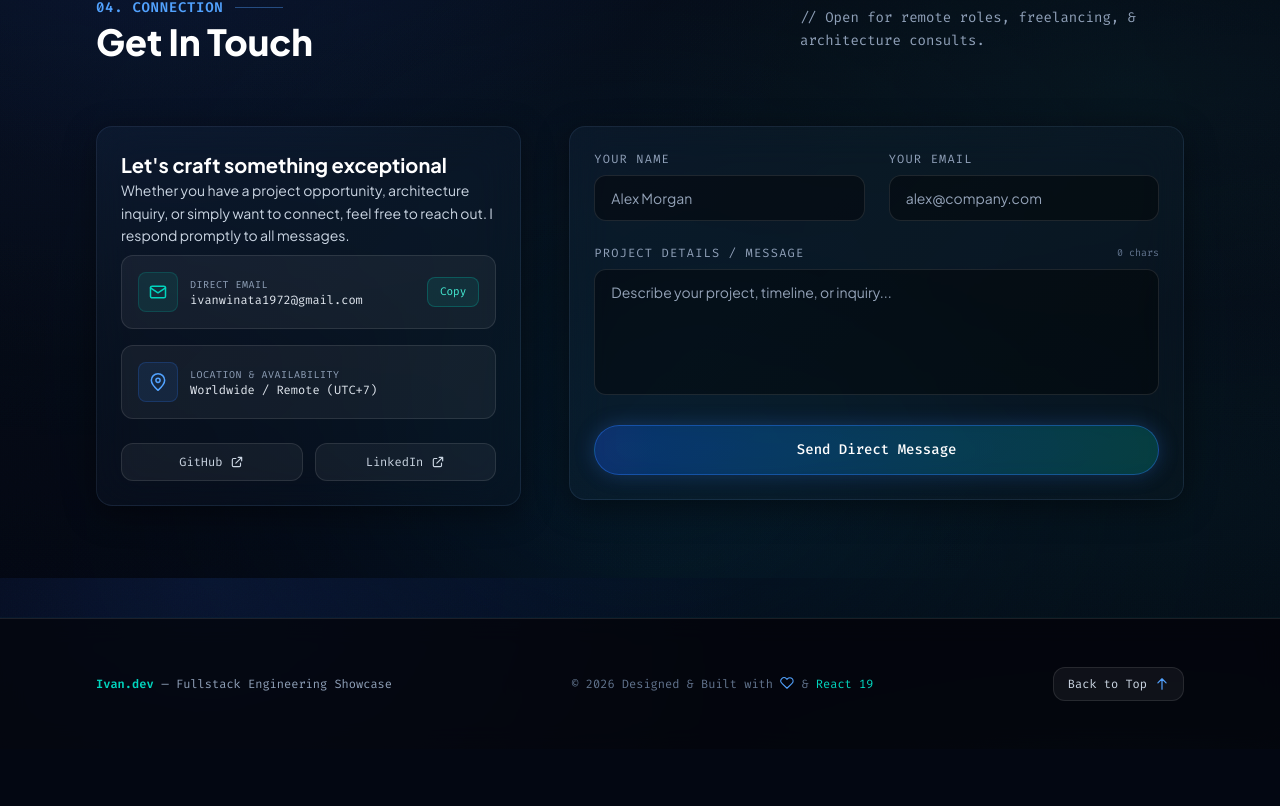
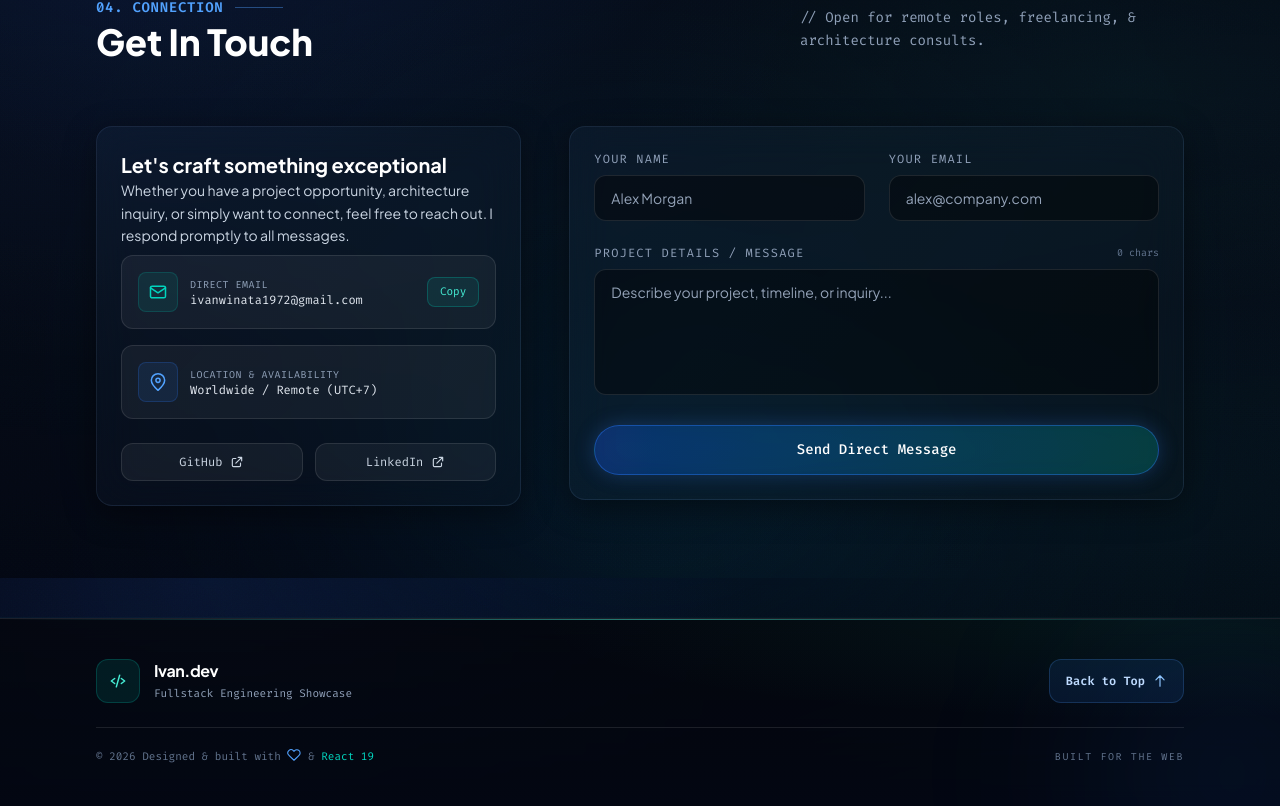
Before and after one commit to IvanWinataa/porto, a React (Vite) app in the folder frontend/: page / in a window 1280 px wide. Shown: the part 7422-8228 px from the top of the page. Before the commit the page ends 8171 px from the top, so only its background shows below. Built offline with nearby package versions, Linux system fonts and the light colour scheme; no server answers.

Commit message:
feat: enhance Footer component styling; update layout and background for improved aesthetics and user experience

```diff
--- a/frontend/src/components/Footer.jsx
+++ b/frontend/src/components/Footer.jsx
@@ -9,32 +9,48 @@ export default function Footer() {
   };
 
   return (
-    <footer className="border-t border-white/10 bg-[#04060C]/80 backdrop-blur-md py-12 relative overflow-hidden font-mono text-xs text-slate-400">
-      <div className="max-w-6xl mx-auto px-4 sm:px-6 lg:px-8 flex flex-col sm:flex-row items-center justify-between gap-6">
+    <footer className="footer-surface relative overflow-hidden border-t border-white/10 py-8 font-mono text-xs text-slate-400 backdrop-blur-md sm:py-10">
+      <div aria-hidden="true" className="absolute inset-x-0 top-0 h-px bg-gradient-to-r from-transparent via-teal-300/50 to-transparent" />
+      <div aria-hidden="true" className="pointer-events-none absolute -bottom-24 right-[-5rem] h-64 w-64 rounded-full bg-blue-500/10 blur-[100px]" />
 
-        {/* Left branding */}
-        <div className="flex items-center gap-2">
-          <span className="text-teal-400 font-bold">Ivan.dev</span>
-          <span>{t('— Fullstack Engineering Showcase', '— Portofolio Rekayasa Fullstack')}</span>
+      <div className="relative z-10 mx-auto max-w-6xl px-4 sm:px-6 lg:px-8">
+        <div className="flex flex-col gap-5 border-b border-white/10 pb-6 sm:flex-row sm:items-center sm:justify-between sm:gap-8">
+          <div className="flex items-center gap-3.5">
+            <span className="flex h-11 w-11 shrink-0 items-center justify-center rounded-xl border border-teal-400/20 bg-teal-400/10 text-teal-300">
+              <Icon name="code" className="h-5 w-5" />
+            </span>
+            <div className="min-w-0">
+              <div className="font-sans text-base font-bold tracking-tight text-white">Ivan.dev</div>
+              <p className="mt-0.5 text-[11px] leading-relaxed text-slate-400">
+                {t('Fullstack Engineering Showcase', 'Portofolio Rekayasa Fullstack')}
+              </p>
+            </div>
           </div>
 
-        {/* Center copyright */}
-        <div className="text-center sm:text-left text-slate-500">
-          &copy; {new Date().getFullYear()} {t('Designed & Built with', 'Dirancang & Dibangun dengan')} <Icon name="heart" className="inline-block h-3.5 w-3.5 align-[-2px] text-blue-400" /> & <span className="text-teal-400">React 19</span>
-        </div>
-
-        {/* Back to top CTA */}
           <button
+            type="button"
             onClick={scrollToTop}
-          className="flex items-center gap-2 px-3.5 py-2 rounded-xl bg-white/5 hover:bg-white/10 text-slate-300 hover:text-white border border-white/10 transition-all cursor-pointer group"
-          title={t('Back to top', 'Kembali ke atas')}
+            aria-label={t('Back to top', 'Kembali ke atas')}
+            className="group inline-flex min-h-11 w-full items-center justify-center gap-2 rounded-xl border border-blue-400/20 bg-blue-500/10 px-4 text-xs font-semibold text-blue-200 transition-colors hover:border-teal-300/40 hover:bg-teal-400/10 hover:text-teal-200 focus-visible:outline-none focus-visible:ring-2 focus-visible:ring-teal-400 sm:w-auto"
           >
             <span>{t('Back to Top', 'Kembali ke Atas')}</span>
-          <svg className="w-3.5 h-3.5 text-blue-400 group-hover:-translate-y-1 transition-transform" fill="none" stroke="currentColor" viewBox="0 0 24 24">
+            <svg aria-hidden="true" className="h-3.5 w-3.5 text-blue-300 transition-transform group-hover:-translate-y-0.5 group-hover:text-teal-300" fill="none" stroke="currentColor" viewBox="0 0 24 24">
               <path strokeLinecap="round" strokeLinejoin="round" strokeWidth="2" d="M5 10l7-7m0 0l7 7m-7-7v18" />
             </svg>
           </button>
+        </div>
 
+        <div className="flex flex-col items-center justify-between gap-3 pt-5 text-center sm:flex-row sm:text-left">
+          <p className="text-[11px] leading-relaxed text-slate-500">
+            &copy; {new Date().getFullYear()} {t('Designed & built with', 'Dirancang & dibangun dengan')}{' '}
+            <Icon name="heart" className="inline-block h-3.5 w-3.5 align-[-2px] text-blue-400" />{' '}
+            <span aria-hidden="true">&amp;</span>{' '}
+            <span className="text-teal-400">React 19</span>
+          </p>
+          <span className="text-[10px] uppercase tracking-[0.16em] text-slate-500">
+            {t('Built for the web', 'Dibuat untuk web')}
+          </span>
+        </div>
       </div>
     </footer>
   );
--- a/frontend/src/index.css
+++ b/frontend/src/index.css
@@ -86,6 +86,18 @@
   box-shadow:
     inset 0 1px rgba(96, 165, 250, 0.055),
     inset 0 -1px rgba(20, 184, 166, 0.045);
+}
+
+.footer-surface {
+  background:
+    radial-gradient(ellipse at 90% 0%, rgba(20, 184, 166, 0.08), transparent 38%),
+    linear-gradient(180deg, rgba(4, 6, 12, 0.84), rgba(3, 7, 18, 0.96));
+}
+
+html[data-theme='light'] .footer-surface {
+  background:
+    radial-gradient(ellipse at 90% 0%, rgba(20, 184, 166, 0.07), transparent 38%),
+    linear-gradient(180deg, rgba(232, 242, 255, 0.92), rgba(246, 249, 255, 0.98));
 }
 
 .glass-card-interactive {
```
Lines whose indentation alone changed are shown as unchanged.
